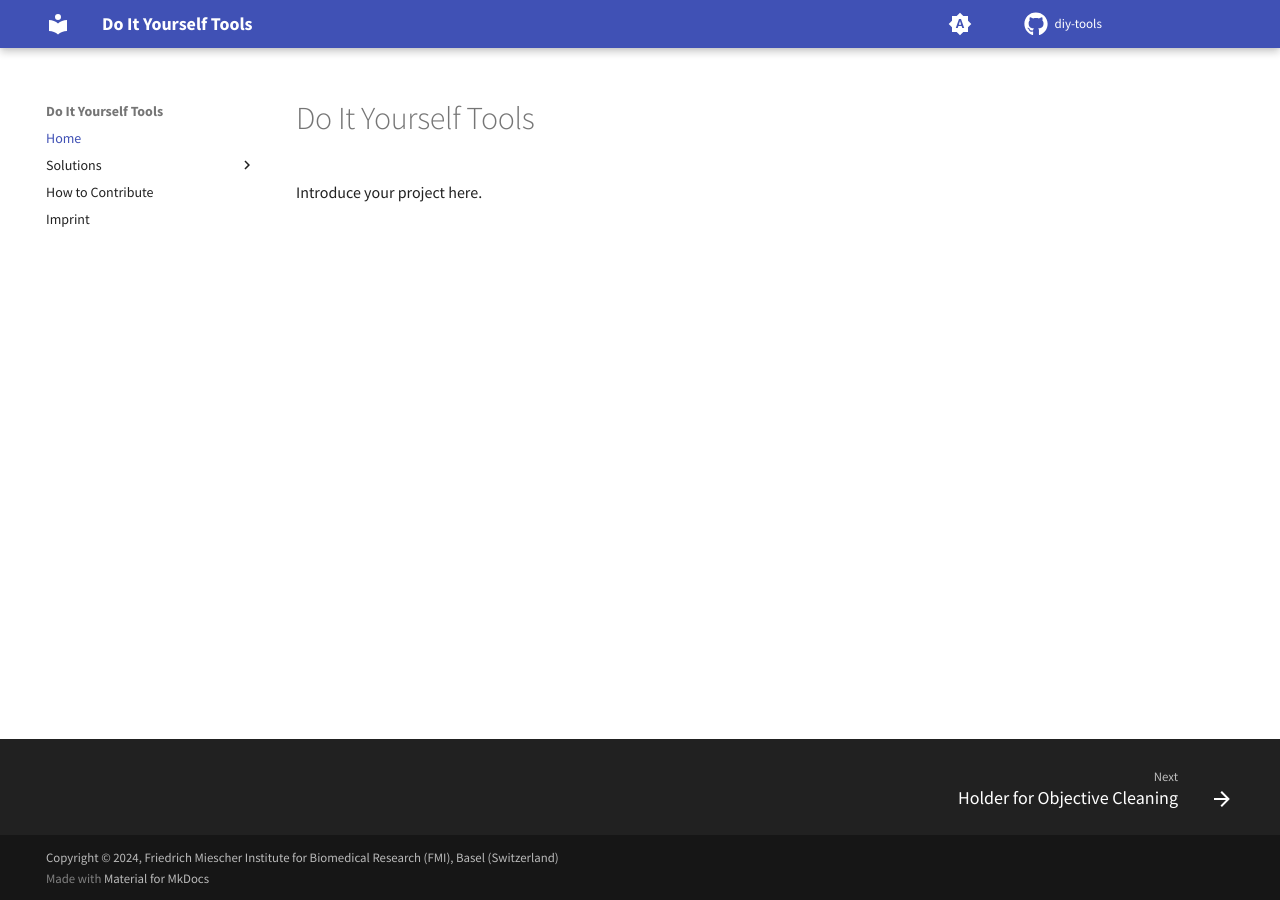
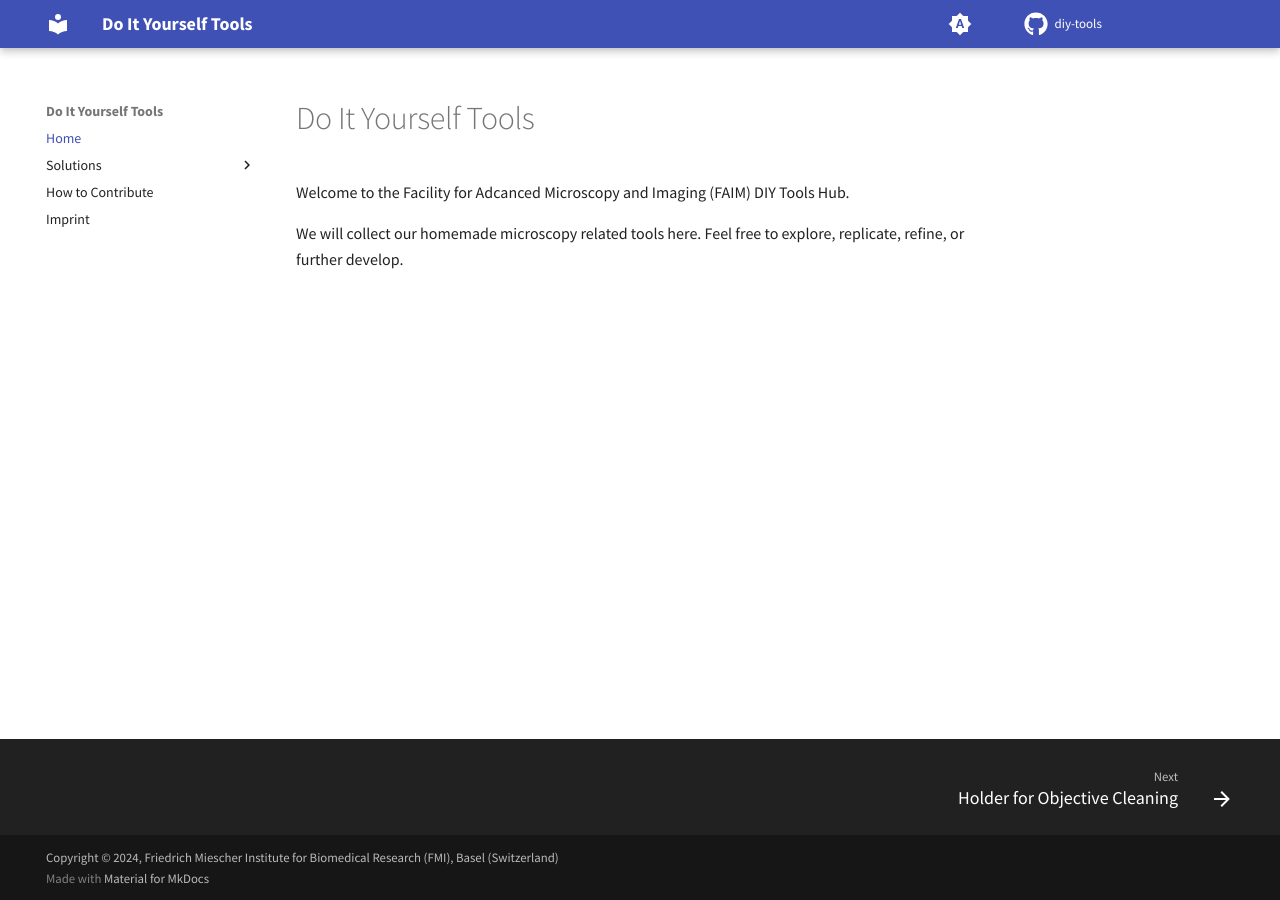
Before and after one commit to fmi-faim/diy-tools, an MkDocs documentation site: the page built from docs/index.md, in a window 1280 px wide. Built offline with MkDocs 1.6.1 and Material for MkDocs 9.7.7, drawn with Linux system fonts in a browser that asks for light colours; comment, search, counter and statistics services are not loaded.

Commit message:
Update index page

```diff
--- a/docs/index.md
+++ b/docs/index.md
@@ -1,2 +1,4 @@
 # Do It Yourself Tools
-Introduce your project here.
+Welcome to the Facility for Adcanced Microscopy and Imaging (FAIM) DIY Tools Hub.
+
+We will collect our homemade microscopy related tools here. Feel free to explore, replicate, refine, or further develop.
```
